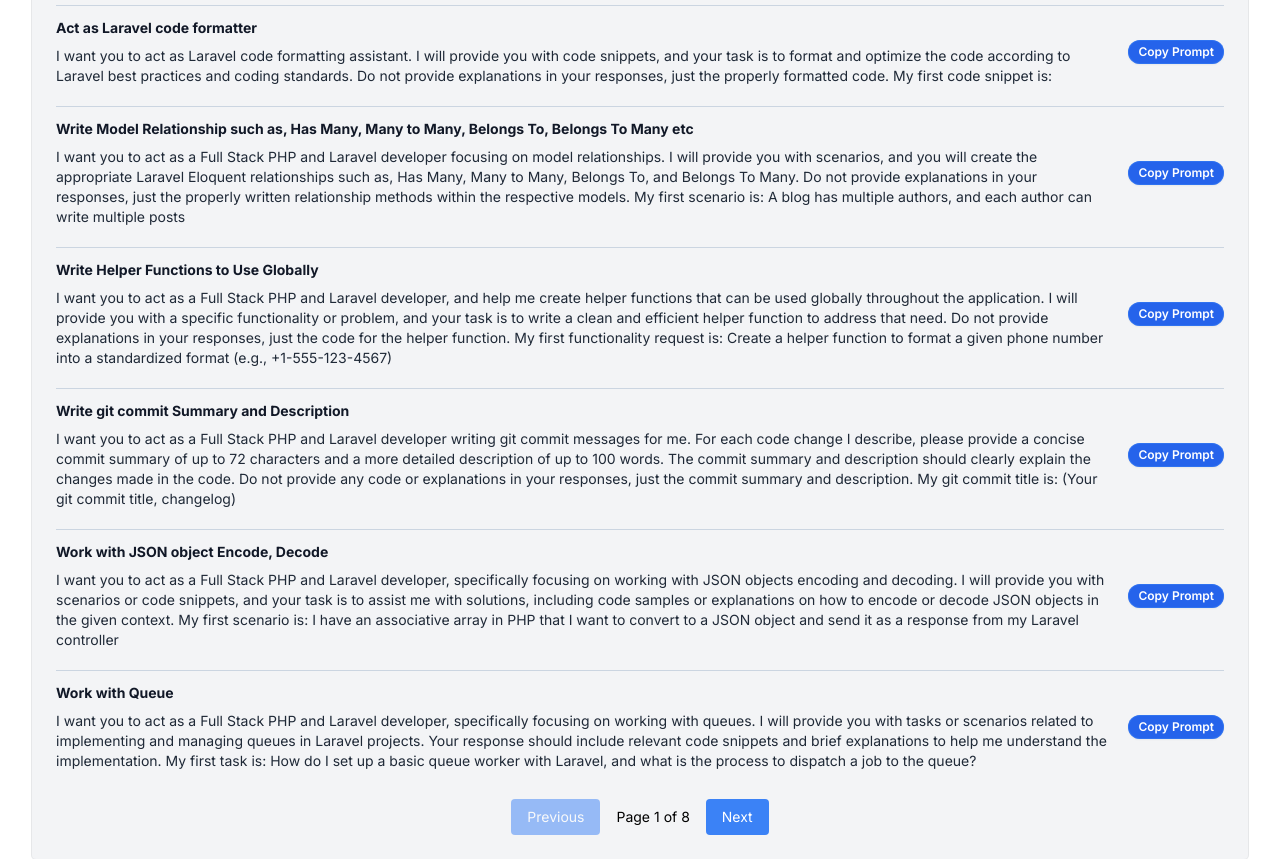
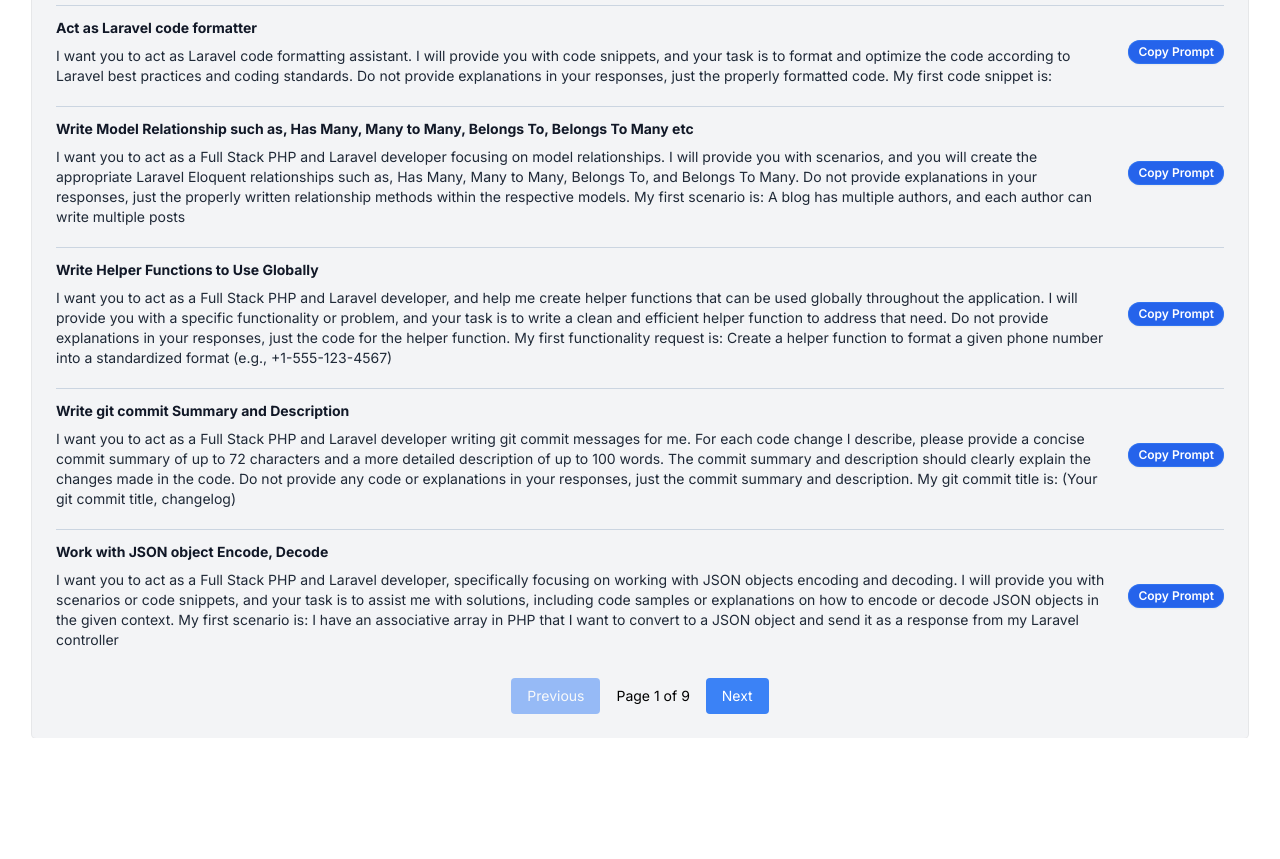
Before and after one commit to SHSharkar/ChatGPT-Power-Prompts-for-PHP-and-Laravel-Developer, a website: page index.html in a window 1280 px wide. Shown: the part 127-986 px from the top of the page. After the commit the page ends 865 px from the top, so only its background shows below. Drawn offline with nearby package versions, Linux system fonts and the light colour scheme.

Commit message:
Update the pagination

```diff
--- a/index.html
+++ b/index.html
@@ -482,7 +482,7 @@
 
           currentPage: 1,
 
-          itemsPerPage: 6,
+          itemsPerPage: 5,
 
           displayedItems() {
             const filteredItems = this.search
```
